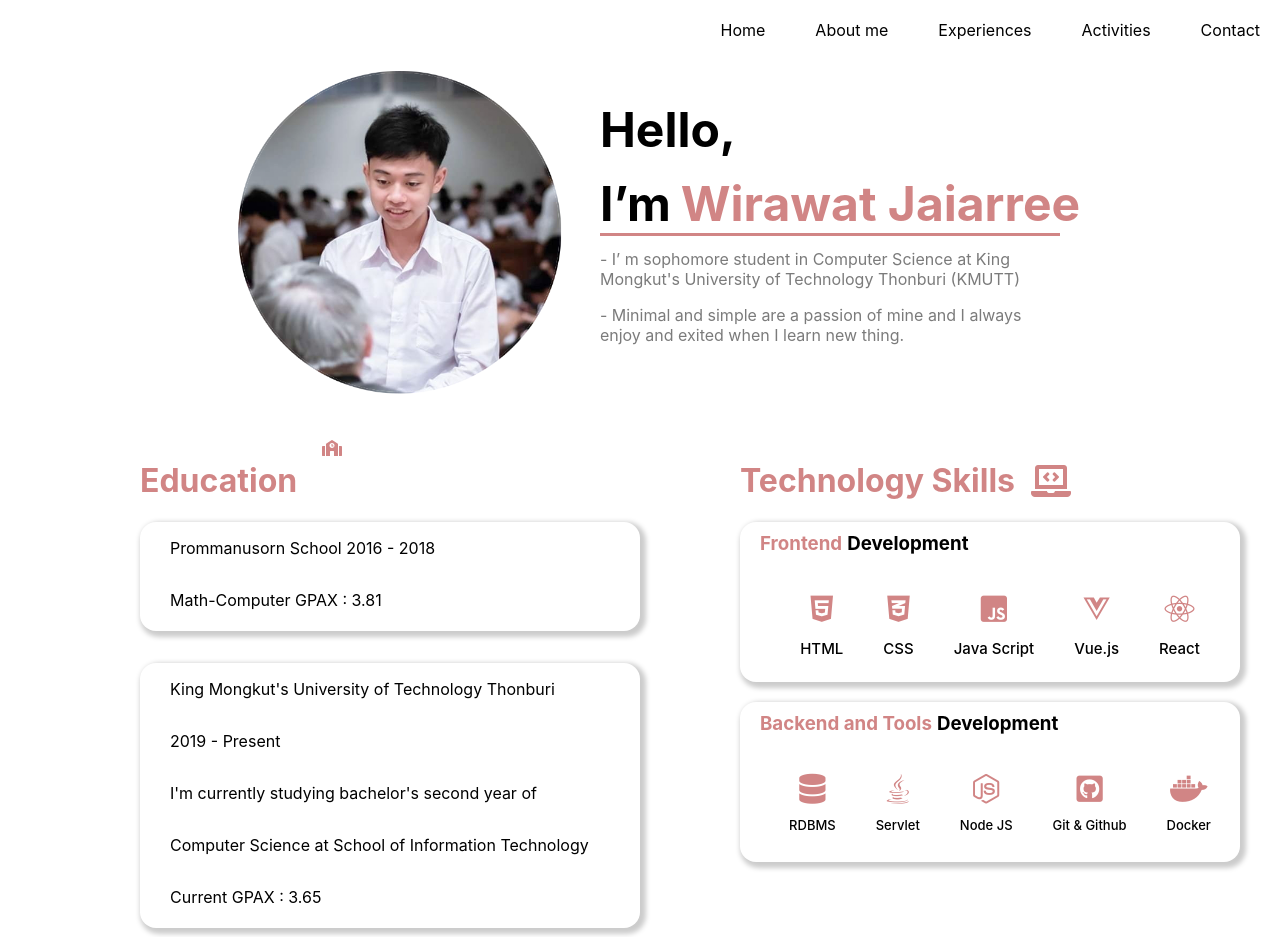
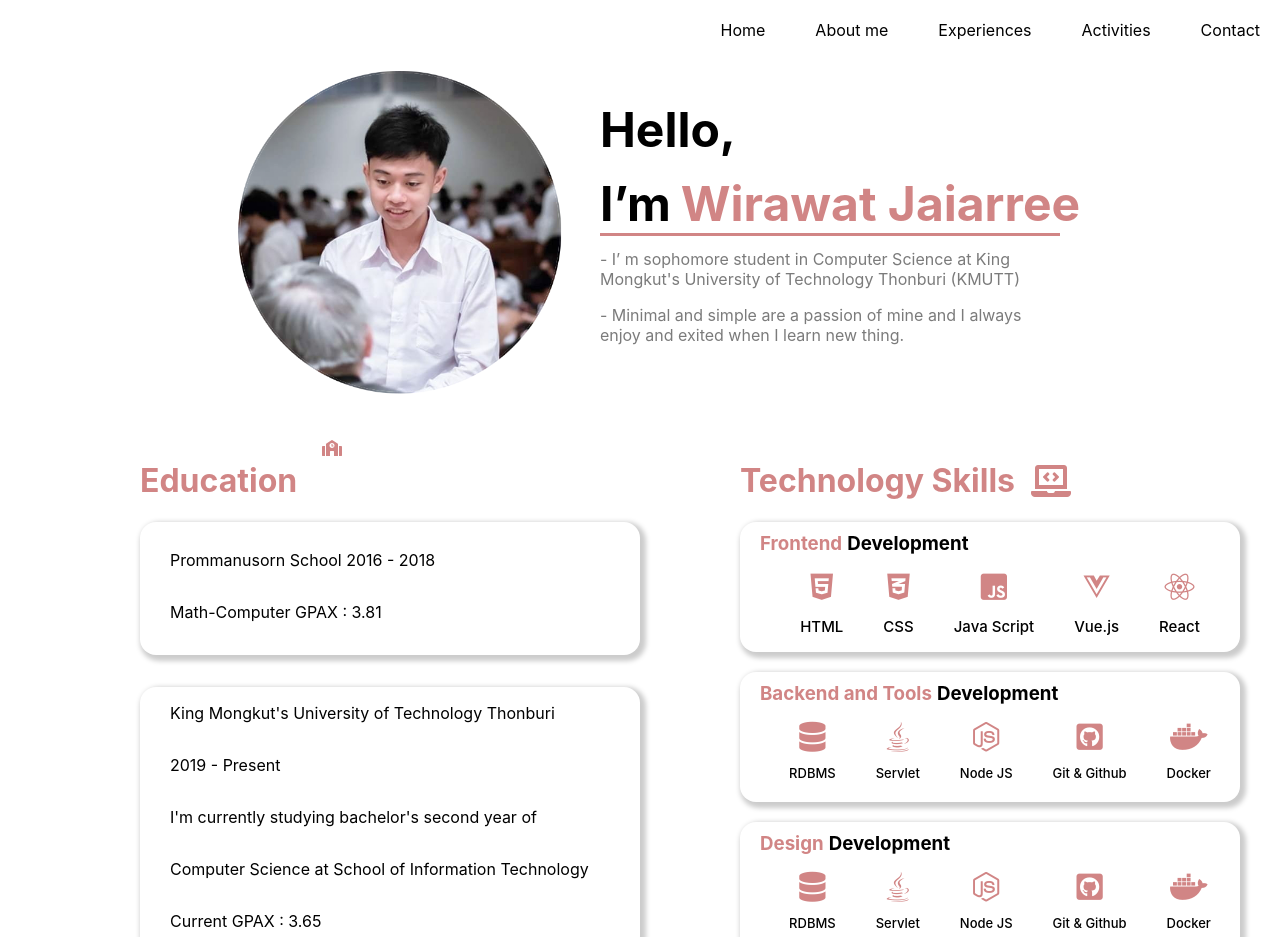
Before and after one commit to wiree65/Wiree-Porfolio, a Next.js app: page /about in a window 1280 px wide. Shown: the top 937 px of the page. Built offline with nearby package versions, Linux system fonts and the light colour scheme.

Commit message:
add more skill

```diff
--- a/component/skills.js
+++ b/component/skills.js
@@ -18,6 +18,17 @@ const Skills = ({ id }) => {
         { title: "RDBMS", icon: "fas fa-database" },
         { title: "Servlet", icon: "fab fa-java" },
         { title: "Node JS", icon: "fab fa-node-js" },
+        { title: "Git & Github", icon: "fab fa-github-square" },
+        { title: "Docker", icon: "fab fa-docker" },
+      ],
+    },
+  ];
+  const design = [
+    {
+      icons: [
+        { title: "Photoshop", icon: "fas fa-database" },
+        { title: "Illustrator", icon: "fab fa-java" },
+        { title: "Figma", icon: "fab fa-node-js" },
         { title: "Git & Github", icon: "fab fa-github-square" },
         { title: "Docker", icon: "fab fa-docker" },
       ],
--- a/pages/about.js
+++ b/pages/about.js
@@ -121,11 +121,14 @@ const About = () => {
                       display: "flex",
                       flexDirection: "column",
                       justifyContent: "flex-start",
-                      height: "160px",
+                      height: "130px",
                       padding: "0px",
                     }}
                   >
-                    <div className="row" style={{ paddingLeft: "20px" }}>
+                    <div
+                      className="row"
+                      style={{ paddingLeft: "20px", height: "30px" }}
+                    >
                       <h3 style={{ color: "#D18585", marginTop: "10px" }}>
                         Frontend
                       </h3>
@@ -133,7 +136,7 @@ const About = () => {
                         Development
                       </h3>
                     </div>
-                    <Skills id={'font'}></Skills>
+                    <Skills id={"font"}></Skills>
                     <br />
                   </div>
                   <br />
@@ -143,19 +146,46 @@ const About = () => {
                       display: "flex",
                       flexDirection: "column",
                       justifyContent: "flex-start",
-                      height: "160px",
+                      height: "130px",
                       padding: "0px",
                     }}
                   >
-                    <div className="row" style={{ paddingLeft: "20px" }}>
+                    <div
+                      className="row"
+                      style={{ paddingLeft: "20px", height: "30px" }}
+                    >
                       <h3 style={{ color: "#D18585", marginTop: "10px" }}>
-                      Backend and Tools
+                        Backend and Tools
                       </h3>
                       <h3 style={{ marginLeft: "5px", marginTop: "10px" }}>
                         Development
                       </h3>
                     </div>
-                    <Skills id={'back'}/>
+                    <Skills id={"back"} />
+                  </div>
+                  <br />
+                  <div
+                    className="card"
+                    style={{
+                      display: "flex",
+                      flexDirection: "column",
+                      justifyContent: "flex-start",
+                      height: "130px",
+                      padding: "0px",
+                    }}
+                  >
+                    <div
+                      className="row"
+                      style={{ paddingLeft: "20px", height: "30px" }}
+                    >
+                      <h3 style={{ color: "#D18585", marginTop: "10px" }}>
+                       Design
+                      </h3>
+                      <h3 style={{ marginLeft: "5px", marginTop: "10px" }}>
+                        Development
+                      </h3>
+                    </div>
+                    <Skills id={"back"} />
                   </div>
                 </div>
               </div>
```
